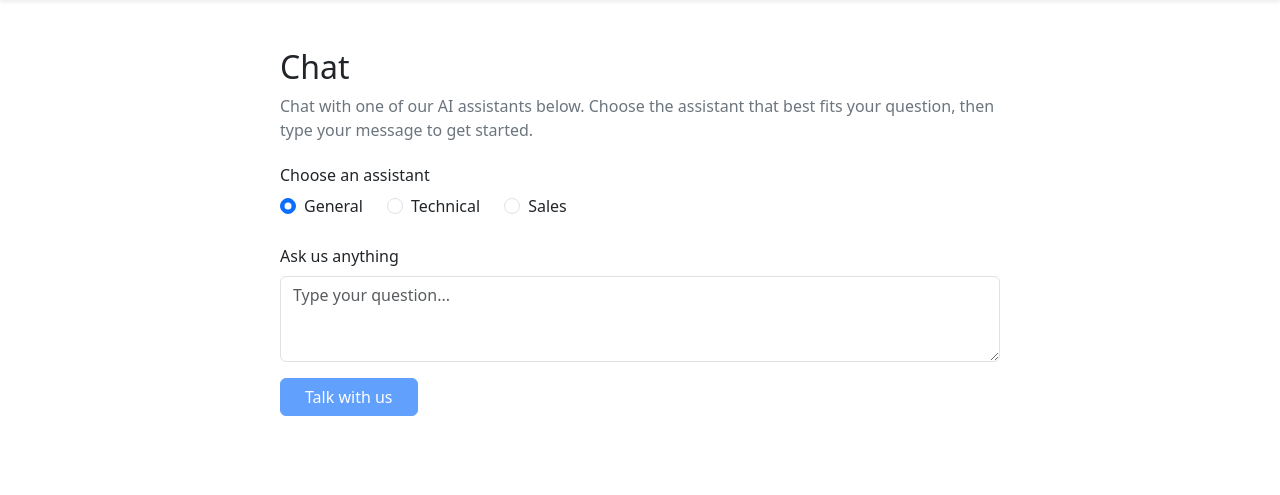
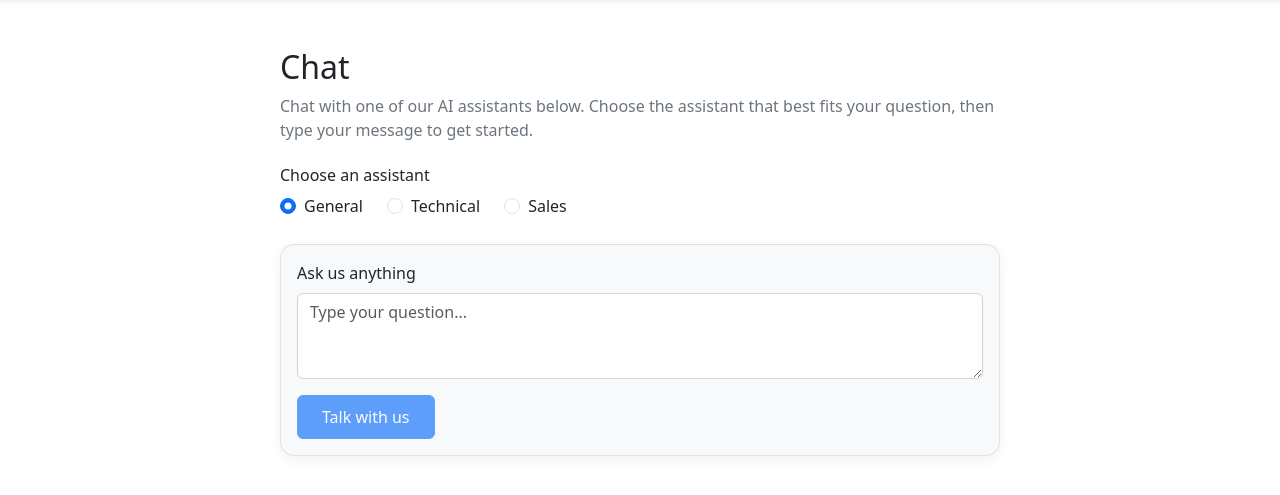
Before and after one commit to pavlicic1marko/django-NB, a Django app: page /chat/ in a window 1280 px wide. Shown: the part 71-566 px from the top of the page. Run offline with Django 5.2, Linux system fonts and the light colour scheme.

Commit message:
improve chat form

```diff
--- a/webapp/templates/website/chat.html
+++ b/webapp/templates/website/chat.html
@@ -108,10 +108,28 @@
     .chat-window-footer {
         padding: 0.85rem 1.25rem;
         border-top: 1px solid #e9ecef;
+        background: #f8f9fa;
         display: flex;
         gap: 0.5rem;
         align-items: flex-end;
         flex-wrap: wrap;
+    }
+
+    .chat-start-composer {
+        padding: 1rem;
+        border: 1px solid #dee2e6;
+        border-radius: 0.85rem;
+        background: #f8f9fa;
+        box-shadow: 0 0.25rem 0.75rem rgba(33, 37, 41, 0.06);
+    }
+
+    .chat-start-composer .form-control {
+        background: #ffffff;
+        border-color: #ced4da;
+    }
+
+    .chat-start-composer .btn {
+        min-height: 2.75rem;
     }
 
     .chat-window-footer .chat-followup-input {
@@ -192,6 +210,7 @@
                 </div>
             </fieldset>
 
+            <div class="chat-start-composer">
                 <div class="mb-3">
                     <label for="initialQuestion" class="form-label">Ask us anything</label>
                     <textarea id="initialQuestion" class="form-control" rows="3" placeholder="Type your question..."></textarea>
@@ -201,6 +220,7 @@
                 </div>
 
                 <button type="button" id="startChatBtn" class="btn btn-primary px-4" disabled>Talk with us</button>
+            </div>
         </div>
     </main>
 
```
Lines whose indentation alone changed are shown as unchanged.
